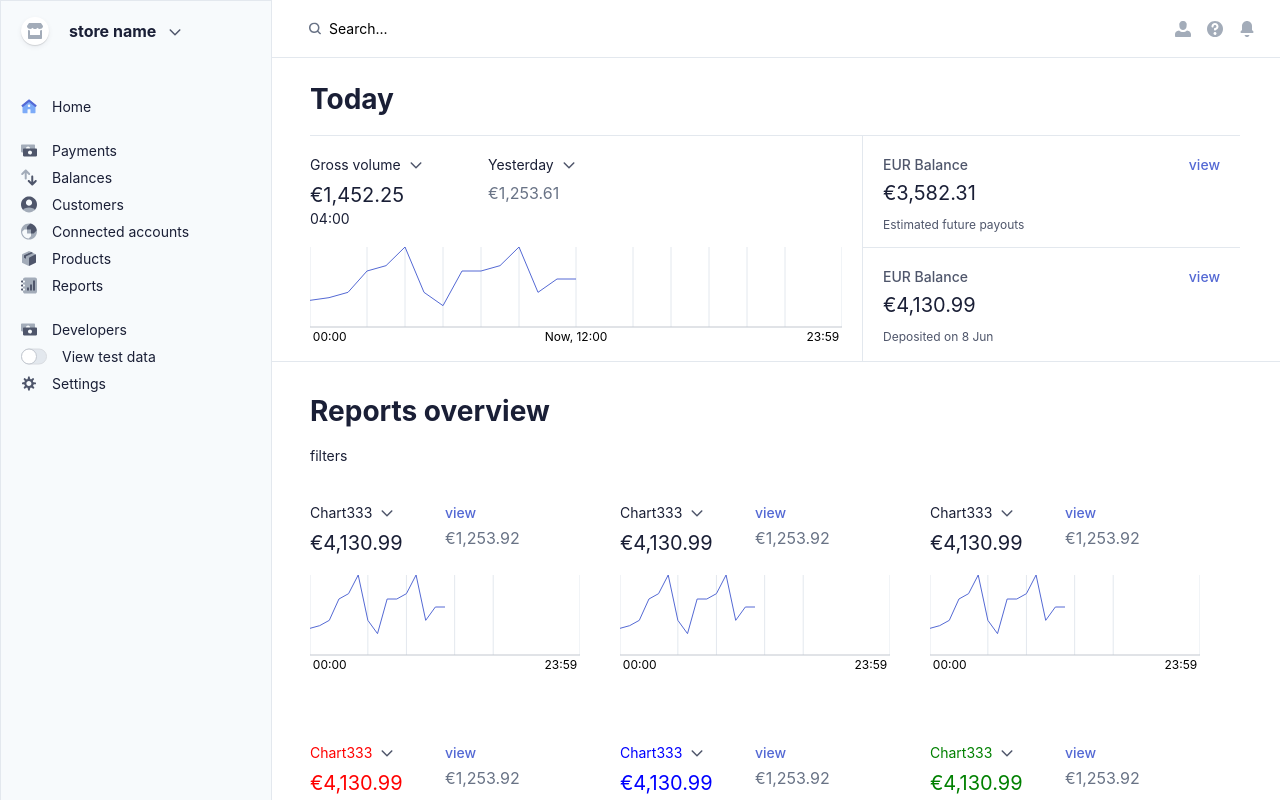
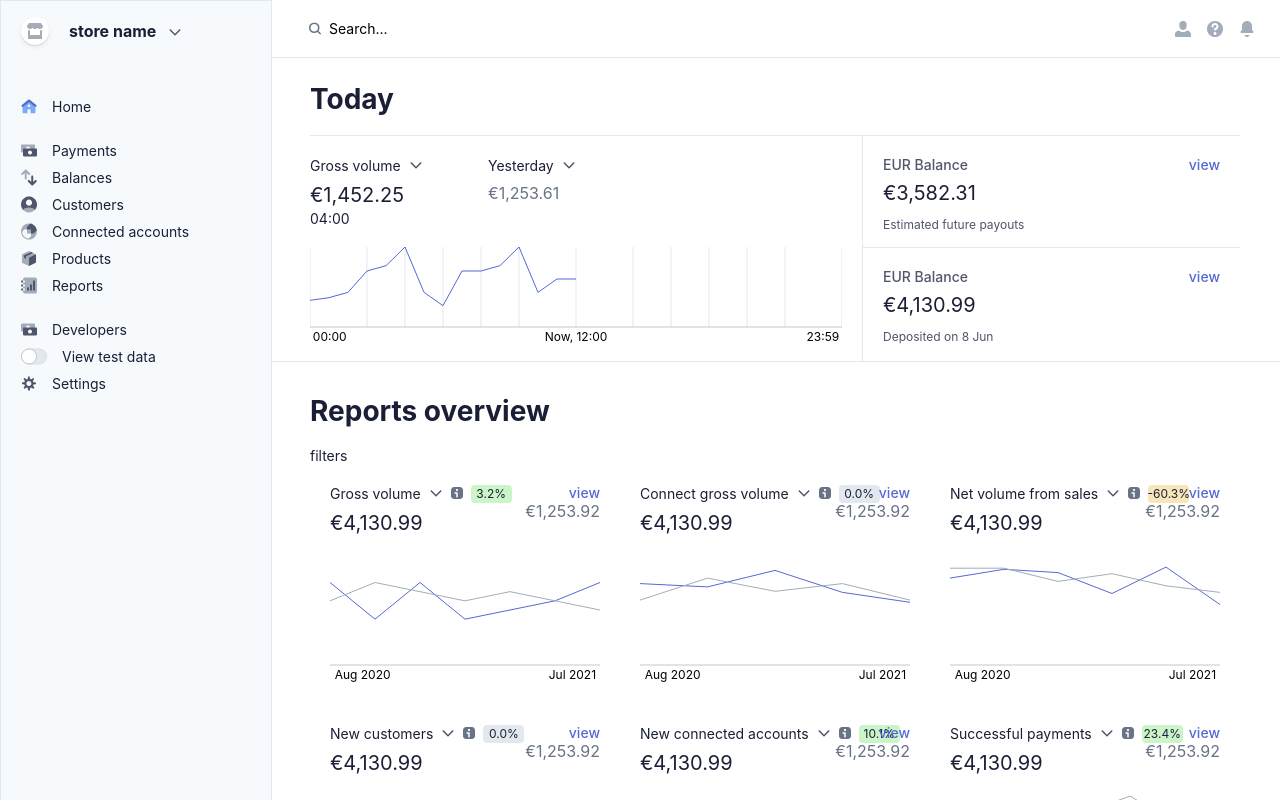
Before and after one commit to 0meram/ChargeflowDashboard, a React (Create React App) app: page / in a window 1280 px wide. Shown: the top 800 px of the page. Built offline with nearby package versions, Linux system fonts and the light colour scheme.

Commit message:
reports data and style wip

```diff
--- a/src/App.css
+++ b/src/App.css
@@ -162,9 +162,14 @@ body {
   grid-gap: 0px;
 }
 
+.main_chart_time {
+  /* display: flex; */
+}
+
 .main_chart_time>div {
   display: flex;
   margin-bottom: 7px;
+  align-items: center;
 }
 
 .main_chart_time>div>icon {
@@ -262,44 +267,109 @@ body {
 
 .reports {
   display: grid;
-  grid-template-columns: repeat(auto-fit, minmax(200px, 1fr));
+  grid-template-columns: repeat(auto-fit, minmax(270px, 1fr));
   gap: 0px;
 }
 
 .report {
-  /* Common styles for all cards */
-  padding: 20px 40px 32px 0px;
+  /* padding: 20px 40px 32px 0px; */
   max-height: 200px;
-  padding: 20px 20px 20px 0px;
+  padding: 20px;
 }
 
+.report_chart_data {
+  display: flex;
+}
+
+.report_chart_data {
+  display: grid;
+  grid-template-columns: repeat(2, minmax(100px, 1fr));
+  grid-gap: 0px;
+}
+
+.report_chart_time {
+}
+.report_title {
+  display: inline-block;
+  white-space: nowrap;
+  overflow: hidden;
+  text-overflow: ellipsis;
+}
+
+.report_chart_time_view {
+  text-align: right;
+}
+
+.report_chart_time>div {
+  display: flex;
+  margin-bottom: 7px;
+  align-items: center;
+  width: fit-content;
+}
+
+.report_chart_time>div>icon {
+  margin-left: 7px;
+  cursor: pointer;
+}
+
+.report_chart_time>span {
+  font-size: 20px;
+  margin-bottom: 3px;
+}
+
+.report_chart_past {
+  font-size: 16px;
+  color: #697386;
+  margin-bottom: 3px;
+}
+
+
 .report.card1 {
-/* border-top: 1px solid #E3E8EE; */
-/* border-left: 1px solid #E3E8EE; */
 }
 
 .report.card2 {
-  /* border: 1px solid #E3E8EE; */
 }
 
 .report.card3 {
-  /* border-top: 1px solid #E3E8EE; */
+
 }
 
 .report.card4 {
-  /* Styles specific to card with ID 1 */
-  color: red;
+
 }
 
 .report.card5 {
-  /* Styles specific to card with ID 2 */
-  color: blue;
+
 }
 
 .report.card6 {
-  /* Styles specific to card with ID 3 */
-  color: green;
+
 }
+
+.percent_span {
+  width: 41px;
+  height: 18px;
+  border-radius: 4px;
+  display: flex;
+  align-items: center;
+  text-align: center;
+  justify-content: center;
+  margin-left: 8px;
+  font-size: 12px;
+}
+
+.percent_span.positive {
+  background: #cbf4c9;
+}
+
+.percent_span.zero {
+  background: #e3e8ee;
+}
+
+.percent_span.negative {
+  background: #f8e5ba;
+}
+
 
 
 /* responsive layout */
@@ -331,14 +401,13 @@ body {
     padding: 0px;
   }
 
-  .reports {
+  /* .reports {
     display: grid;
     grid-template-columns: repeat(3, minmax(180px, 1fr));
-    grid-template-rows: auto;
-    /* grid-template-rows: 200px; */
+    grid-template-rows: 200px;
     grid-gap: 0px;
     padding: 0;
-  }
+  } */
 
   .header_search {
     margin-left: 24px;
--- a/src/components/Reports.jsx
+++ b/src/components/Reports.jsx
@@ -1,5 +1,13 @@
 import React from 'react'
 import { ReactComponent as Arrow } from '../icons/arrow.svg'
+import { ReactComponent as SmallInfo } from '../icons/smallInfo.svg'
+import { ReactComponent as Per } from '../icons/payments.svg'
+import { data1 } from '../data/data1'
+import { data2 } from '../data/data2'
+import { data3 } from '../data/data3'
+import { data4 } from '../data/data4'
+import { data5 } from '../data/data5'
+import { data6 } from '../data/data6'
 import {
     LineChart,
     Line,
@@ -11,98 +19,60 @@ import {
     ResponsiveContainer,
 } from 'recharts'
 
-const data = [
-    { name: '00:00', value: 100 },
-    { name: 'N/A', value: 110 },
-    { name: 'N/A', value: 130 },
-    { name: 'N/A', value: 210 },
-    { name: 'N/A', value: 230 },
-    { name: 'N/A', value: 300 },
-    { name: 'N/A', value: 130 },
-    { name: 'N/A', value: 80 },
-    { name: 'N/A', value: 210 },
-    { name: 'N/A', value: 210 },
-    { name: 'N/A', value: 230 },
-    { name: 'N/A', value: 300 },
-    { name: 'N/A', value: 130 },
-    { name: 'Now, 12:00', value: 180 },
-    { name: 'Now, 12:00', value: 180 },
-    { name: 'N/A' },
-    { name: 'N/A' },
-    { name: 'N/A' },
-    { name: 'N/A' },
-    { name: 'N/A' },
-    { name: 'N/A' },
-    { name: 'N/A' },
-    { name: 'N/A' },
-    { name: 'N/A' },
-    { name: 'N/A' },
-    { name: 'N/A' },
-    { name: 'N/A' },
-    { name: 'N/A' },
-    { name: '23:59' },
-]
-
 const reportsData = [
     {
         id: 1,
-        title: 'Chart333',
-        icon: 'icon',
-        present: '%',
+        title: 'Gross volume',
+        percent: 3.2,
         view: 'view',
         bigNum: '€4,130.99',
         smallNum: '€1,253.92',
-        chartData: data,
+        chartData: data1,
     },
     {
         id: 2,
-        title: 'Chart333',
-        icon: 'icon',
-        present: '%',
+        title: 'Connect gross volume',
+        percent: 0.0,
         view: 'view',
         bigNum: '€4,130.99',
         smallNum: '€1,253.92',
-        chartData: data,
+        chartData: data2,
     },
     {
         id: 3,
-        title: 'Chart333',
-        icon: 'icon',
-        present: '%',
+        title: 'Net volume from sales',
+        percent: -60.3,
         view: 'view',
         bigNum: '€4,130.99',
         smallNum: '€1,253.92',
-        chartData: data,
+        chartData: data3,
     },
     {
         id: 4,
-        title: 'Chart333',
-        icon: 'icon',
-        present: '%',
+        title: 'New customers',
+        percent: 0.0,
         view: 'view',
         bigNum: '€4,130.99',
         smallNum: '€1,253.92',
-        chartData: data,
+        chartData: data4,
     },
     {
         id: 5,
-        title: 'Chart333',
-        icon: 'icon',
-        present: '%',
+        title: 'New connected accounts',
+        percent: 10.1,
         view: 'view',
         bigNum: '€4,130.99',
         smallNum: '€1,253.92',
-        chartData: data,
+        chartData: data5,
     },
     {
         id: 6,
-        title: 'Chart333',
-        icon: 'icon',
-        present: '%',
+        title: 'Successful payments',
+        percent: 23.4,
         view: 'view',
         bigNum: '€4,130.99',
         smallNum: '€1,253.92',
-        chartData: data,
+        chartData: data6,
     },
 ]
 
@@ -111,23 +81,37 @@ const Reports = () => {
         <div className="reports">
             {reportsData.map((report) => (
                 <div key={report.id} className={`report card${report.id}`}>
-                    <div className="report">
-                        <div className="main_chart_data">
-                            <div className="main_chart_time">
+                    <div className="report_chart_data">
+                        <div className="report_chart_time">
                             <div>
+                                <span className='report_title'>
                                     {report.title}
+                                </span>
                                 <icon>
                                     <Arrow />
                                 </icon>
+                                <icon>
+                                    <SmallInfo />
+                                </icon>
+                                <span
+                                    className={`percent_span ${report.percent > 0
+                                        ? 'positive'
+                                        : report.percent === 0
+                                            ? 'zero'
+                                            : 'negative'
+                                        }`}
+                                >
+                                    {report.percent === 0 ? '0.0' : report.percent}%
+                                </span>
                             </div>
                             <span>{report.bigNum}</span>
                         </div>
-                            <div className="main_chart_time">
+                        <div className="report_chart_time_view">
                             <div className="card_view">view</div>
-                                <div className="main_chart_past">{report.smallNum}</div>
+                            <div className="report_chart_past">{report.smallNum}</div>
                         </div>
                     </div>
-                        <ResponsiveContainer width="100%" height={150}>
+                    <ResponsiveContainer width="100%" height={180}>
                         <LineChart
                             data={report.chartData}
                             margin={{ top: 20, right: 0, left: 0, bottom: 20 }}
@@ -135,6 +119,7 @@ const Reports = () => {
                             <CartesianGrid
                                 strokeDasharray="0"
                                 horizontal={false}
+                                vertical={false}
                                 stroke="#E3E8EE"
                             />
                             <XAxis
@@ -142,16 +127,9 @@ const Reports = () => {
                                 interval="preserveStartEnd"
                                 tickLine={false}
                                 tick={({ x, y, payload }) =>
-                                        payload.value === '00:00' ||
-                                            payload.value === 'Now, 12:00' ||
-                                            payload.value === '23:59' ? (
-                                            <text
-                                                x={x}
-                                                y={y}
-                                                dy={6}
-                                                textAnchor="middle"
-                                                fontSize={12}
-                                            >
+                                    payload.value === 'Aug 2020' ||
+                                        payload.value === 'Jul 2021' ? (
+                                        <text x={x} y={y} dy={6} textAnchor="middle" fontSize={12}>
                                             {payload.value}
                                         </text>
                                     ) : null
@@ -167,9 +145,14 @@ const Reports = () => {
                                 stroke="#5469D4"
                                 dot={false}
                             />
+                            <Line
+                                type="linear"
+                                dataKey="anotherValue"
+                                stroke="#A3ACB9"
+                                dot={false}
+                            />
                         </LineChart>
                     </ResponsiveContainer>
-                    </div>
                 </div>
             ))}
         </div>
--- /dev/null
+++ b/src/data/data1.js
@@ -0,0 +1,9 @@
+export const data1 = [
+    { name: 'Aug 2020', value: Math.floor(Math.random() * 5) + 5, anotherValue: Math.floor(Math.random() * 5) + 5 },
+    { name: 'N/A', value: Math.floor(Math.random() * 5) + 5, anotherValue: Math.floor(Math.random() * 5) + 5 },
+    { name: 'N/A', value: Math.floor(Math.random() * 5) + 5, anotherValue: Math.floor(Math.random() * 5) + 5 },
+    { name: 'N/A', value: Math.floor(Math.random() * 5) + 5, anotherValue: Math.floor(Math.random() * 5) + 5 },
+    { name: 'N/A', value: Math.floor(Math.random() * 5) + 5, anotherValue: Math.floor(Math.random() * 5) + 5 },
+    { name: 'N/A', value: Math.floor(Math.random() * 5) + 5, anotherValue: Math.floor(Math.random() * 5) + 5 },
+    { name: 'Jul 2021', value: Math.floor(Math.random() * 5) + 5, anotherValue: Math.floor(Math.random() * 5) + 5 },
+];
--- /dev/null
+++ b/src/data/data2.js
@@ -0,0 +1,7 @@
+export const data2 = [
+    { name: 'Aug 2020', value: Math.floor(Math.random() * 50) + 50, anotherValue: Math.floor(Math.random() * 50) + 50 },
+    { name: 'N/A', value: Math.floor(Math.random() * 50) + 50, anotherValue: Math.floor(Math.random() * 50) + 50 },
+    { name: 'N/A', value: Math.floor(Math.random() * 50) + 50, anotherValue: Math.floor(Math.random() * 50) + 50 },
+    { name: 'N/A', value: Math.floor(Math.random() * 50) + 50, anotherValue: Math.floor(Math.random() * 50) + 50 },
+    { name: 'Jul 2021', value: Math.floor(Math.random() * 50) + 50, anotherValue: Math.floor(Math.random() * 50) + 50 },
+];
--- /dev/null
+++ b/src/data/data3.js
@@ -0,0 +1,8 @@
+export const data3 = [
+    { name: 'Aug 2020', value: Math.floor(Math.random() * 50) + 50, anotherValue: Math.floor(Math.random() * 50) + 50 },
+    { name: 'N/A', value: Math.floor(Math.random() * 50) + 50, anotherValue: Math.floor(Math.random() * 50) + 50 },
+    { name: 'N/A', value: Math.floor(Math.random() * 50) + 50, anotherValue: Math.floor(Math.random() * 50) + 50 },
+    { name: 'N/A', value: Math.floor(Math.random() * 50) + 50, anotherValue: Math.floor(Math.random() * 50) + 50 },
+    { name: 'N/A', value: Math.floor(Math.random() * 50) + 50, anotherValue: Math.floor(Math.random() * 50) + 50 },
+    { name: 'Jul 2021', value: Math.floor(Math.random() * 50) + 50, anotherValue: Math.floor(Math.random() * 50) + 50 },
+];
--- /dev/null
+++ b/src/data/data4.js
@@ -0,0 +1,6 @@
+export const data4 = [
+    { name: 'Aug 2020', value: Math.floor(Math.random() * 50) + 50, anotherValue: Math.floor(Math.random() * 50) + 50 },
+    { name: 'N/A', value: Math.floor(Math.random() * 50) + 50, anotherValue: Math.floor(Math.random() * 50) + 50 },
+    { name: 'N/A', value: Math.floor(Math.random() * 50) + 50, anotherValue: Math.floor(Math.random() * 50) + 50 },
+    { name: 'Jul 2021', value: Math.floor(Math.random() * 50) + 50, anotherValue: Math.floor(Math.random() * 50) + 50 },
+];
--- /dev/null
+++ b/src/data/data5.js
@@ -0,0 +1,6 @@
+export const data5 = [
+    { name: 'Aug 2020', value: Math.floor(Math.random() * 50) + 50, anotherValue: Math.floor(Math.random() * 50) + 50 },
+    { name: 'N/A', value: Math.floor(Math.random() * 50) + 50, anotherValue: Math.floor(Math.random() * 50) + 50 },
+    { name: 'N/A', value: Math.floor(Math.random() * 50) + 50, anotherValue: Math.floor(Math.random() * 50) + 50 },
+    { name: 'Jul 2021', value: Math.floor(Math.random() * 50) + 50, anotherValue: Math.floor(Math.random() * 50) + 50 },
+];
--- /dev/null
+++ b/src/data/data6.js
@@ -0,0 +1,9 @@
+export const data6 = [
+    { name: 'Aug 2020', value: Math.floor(Math.random() * 50) + 50, anotherValue: Math.floor(Math.random() * 50) + 50 },
+    { name: 'N/A', value: Math.floor(Math.random() * 50) + 50, anotherValue: Math.floor(Math.random() * 50) + 50 },
+    { name: 'N/A', value: Math.floor(Math.random() * 50) + 50, anotherValue: Math.floor(Math.random() * 50) + 50 },
+    { name: 'N/A', value: Math.floor(Math.random() * 50) + 50, anotherValue: Math.floor(Math.random() * 50) + 50 },
+    { name: 'N/A', value: Math.floor(Math.random() * 50) + 50, anotherValue: Math.floor(Math.random() * 50) + 50 },
+    { name: 'N/A', value: Math.floor(Math.random() * 50) + 50, anotherValue: Math.floor(Math.random() * 50) + 50 },
+    { name: 'Jul 2021', value: Math.floor(Math.random() * 50) + 50, anotherValue: Math.floor(Math.random() * 50) + 50 },
+];
```
Lines whose indentation alone changed are shown as unchanged.
